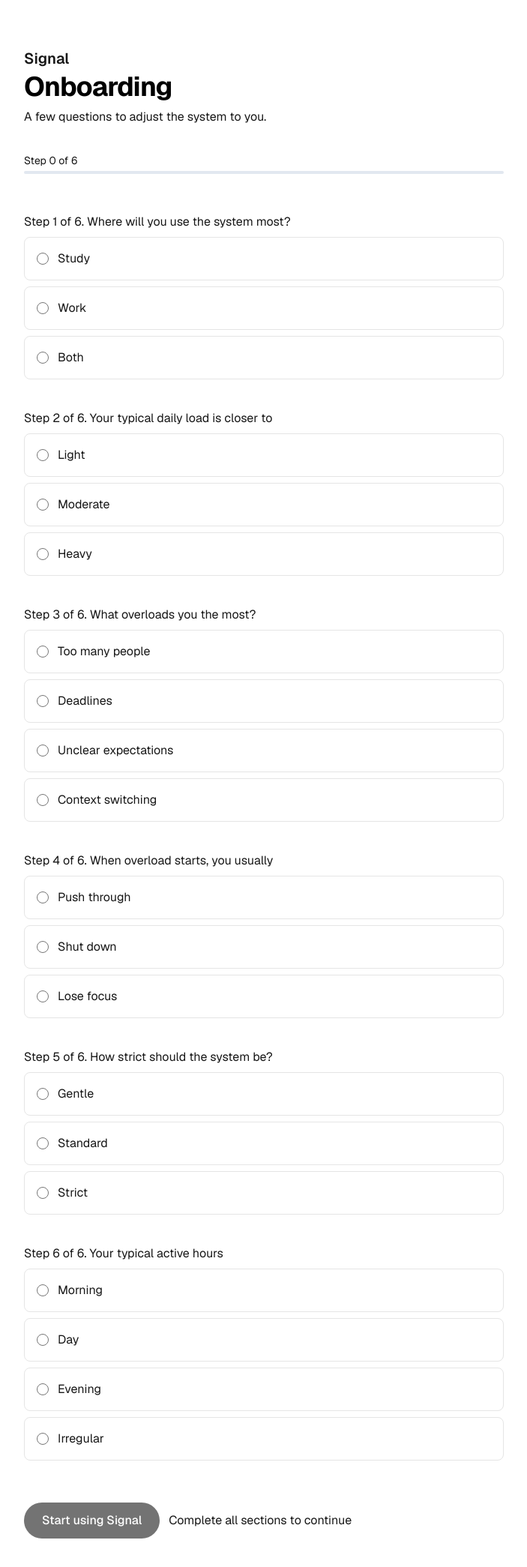
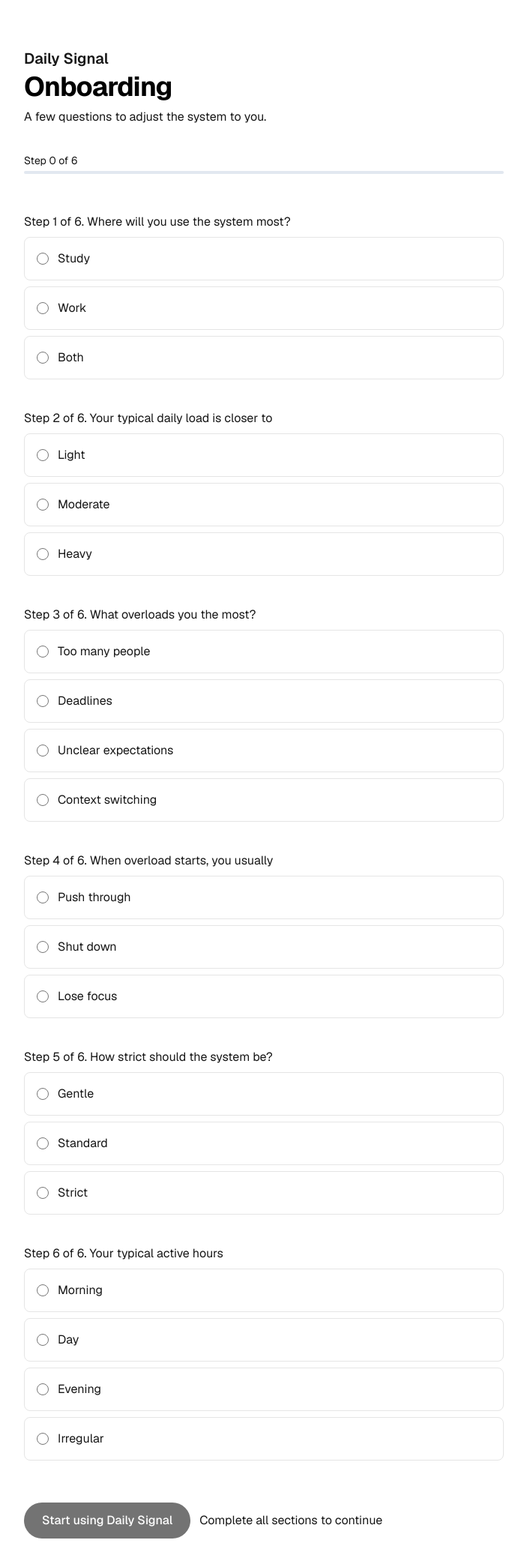
Before and after one commit to t-pyrope/emotion-guard, a Next.js app: page /onboarding in a window 1280 px wide. Shown: the top 2090 px of the page at 75% size, without its empty margins (288-991 px from the left). Built offline with nearby package versions, Linux system fonts and the light colour scheme; no server answers; the database is empty.

Commit message:
Update the app name from Signal to Daily Signal

```diff
--- a/app/components/Header.tsx
+++ b/app/components/Header.tsx
@@ -8,7 +8,7 @@
   return (
     <header className="w-full">
       <div className="mb-6">
-        <h1 className="font-semibold text-xl mb-1">Signal</h1>
+        <h1 className="font-semibold text-xl mb-1">Daily Signal</h1>
         <h2 className=" text-4xl font-bold leading-10 tracking-tight text-black dark:text-zinc-50">
           {title}
         </h2>
--- a/app/components/OnboardingForm.tsx
+++ b/app/components/OnboardingForm.tsx
@@ -54,7 +54,7 @@
       )}
 
       <div className="text-base mt-4 flex gap-3 w-full items-center">
-        <Button isDisabled={!isValid} title="Start using Signal" />
+        <Button isDisabled={!isValid} title="Start using Daily Signal" />
         <p
           className={`text-muted-foreground transition-opacity duration-250 ${
             isValid ? "opacity-0" : "opacity-100"
--- a/app/layout.tsx
+++ b/app/layout.tsx
@@ -14,7 +14,7 @@
 });
 
 export const metadata: Metadata = {
-  title: "Signal — daily self-regulation system",
+  title: "Daily Signal — daily self-regulation system",
   description:
     "A lightweight system for daily self-regulation. Morning check-ins, adaptive daily rules, and simple signals to prevent overload.",
 };
```
